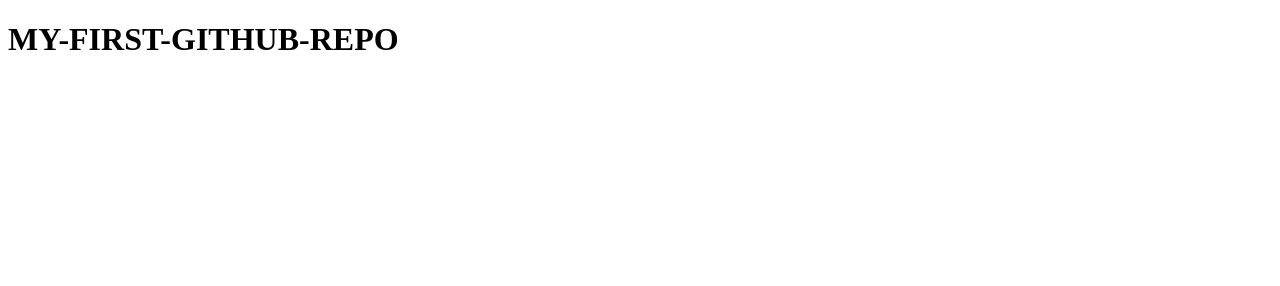
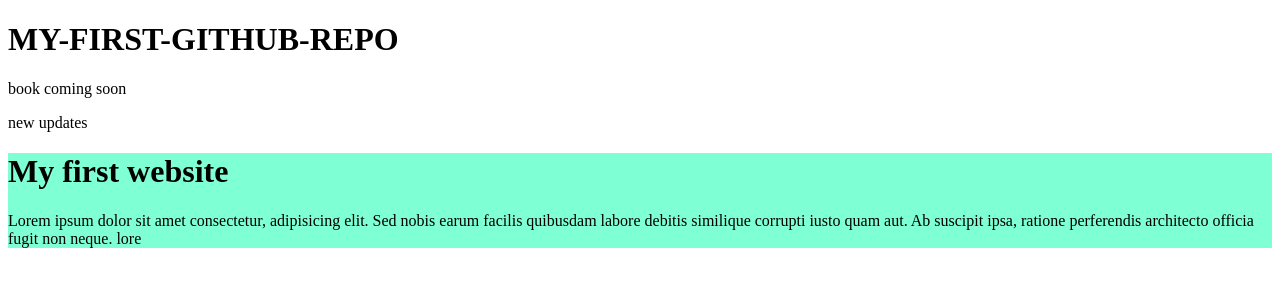
Before and after one commit to Oahedulalam/My-first-github-repo, a plain HTML site: page index.html in a window 1280 px wide. Drawn offline with Linux system fonts and the light colour scheme.

Commit message:
added the first blog

```diff
--- /dev/null
+++ b/Styles/blog.css
@@ -0,0 +1,3 @@
+div{
+background-color: aquamarine;
+}
--- a/index.html
+++ b/index.html
@@ -4,8 +4,15 @@
     <meta charset="UTF-8">
     <meta name="viewport" content="width=device-width, initial-scale=1.0">
     <title>My First Ever Github Repo</title>
+<link rel="stylesheet" href="Styles/blog.css">
 </head>
 <body>
     <h1> MY-FIRST-GITHUB-REPO </h1>
+<p>book coming soon</p>
+<p>new updates</p>
+<div>
+<h1>My first website</h1>
+<p>Lorem ipsum dolor sit amet consectetur, adipisicing elit. Sed nobis earum facilis quibusdam labore debitis similique corrupti iusto quam aut. Ab suscipit ipsa, ratione perferendis architecto officia fugit non neque. lore</p>
+</div>
 </body>
 </html>
```
